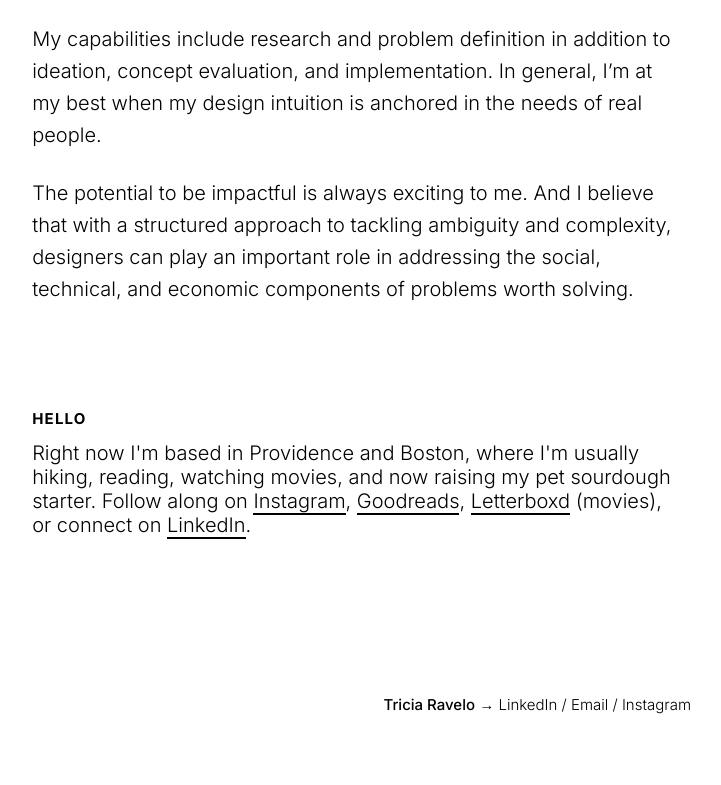
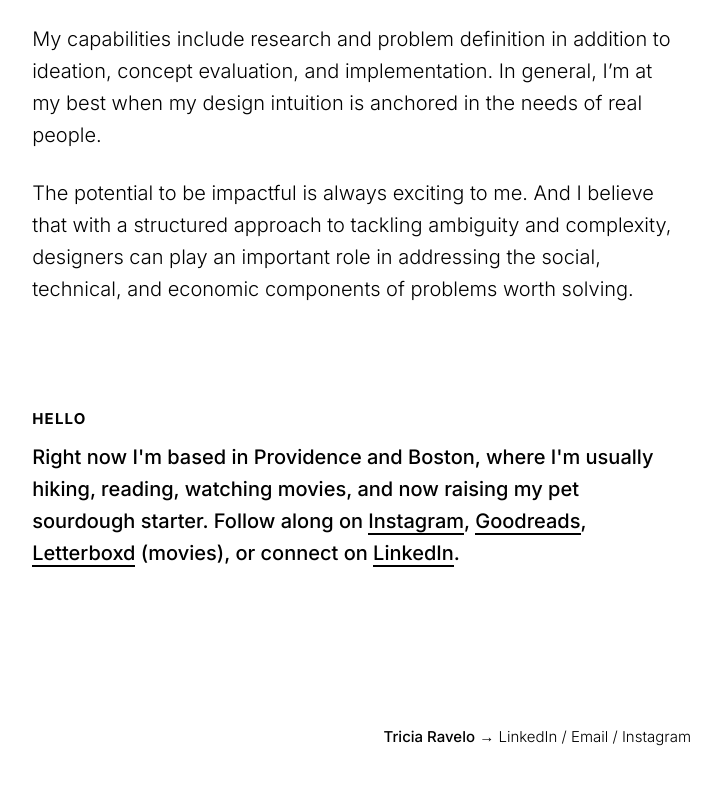
Before and after one commit to ravelo/ravelo.github.io, a plain HTML site: page index.html in a window 1280 px wide. Shown: the part 1032-1817 px from the top of the page, without its empty margins (489-1210 px from the left). Drawn offline with Linux system fonts and the light colour scheme.

Commit message:
Add files via upload

```diff
--- a/assets/css/main.css
+++ b/assets/css/main.css
@@ -47,7 +47,7 @@ p { text-transform: none; font-weight: 300; letter-spacing: normal; font-size: 1
 
 p.display { font-size: 1.333rem; color: #666; }
 
-p.secondary-text { letter-spacing: none; font-size: 1rem; line-height: 1.2; }
+p.secondary-text { letter-spacing: none; font-size: 1rem; font-weight: 500; }
 
 .accent-text, .accent-text-xl, .accent-text-xxl { font-family: "Ogg Web", Georgia, "Times New Roman", Times, serif; font-weight: 300; margin-bottom: 1.3rem; color: #000; line-height: 1.3; font-size: 1.777rem; }
 
```
Also changed, not shown: 1 other file.
